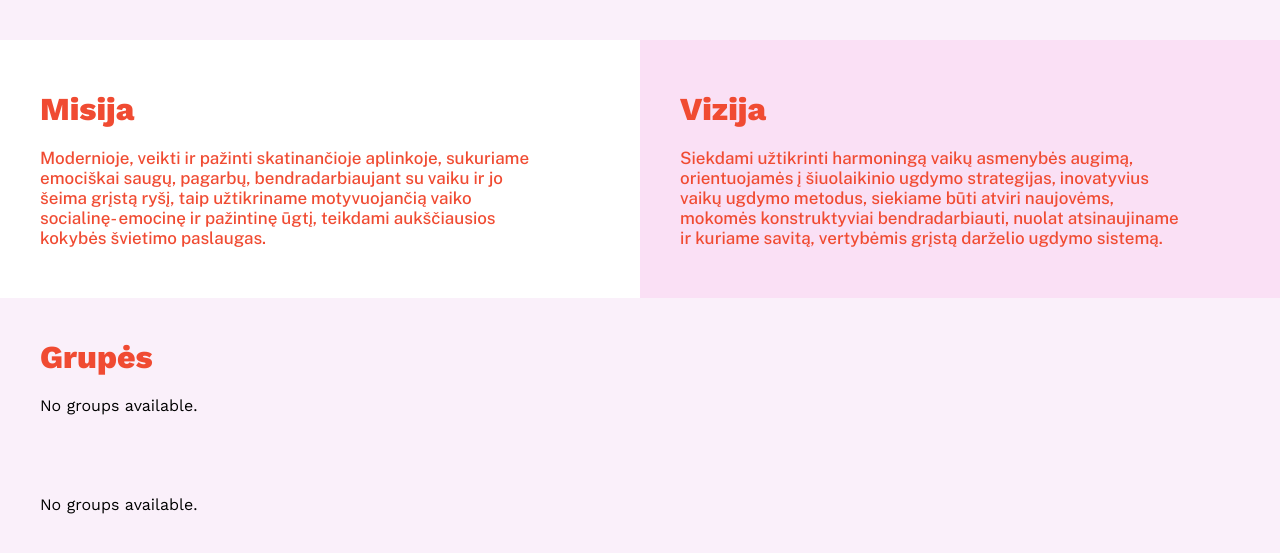
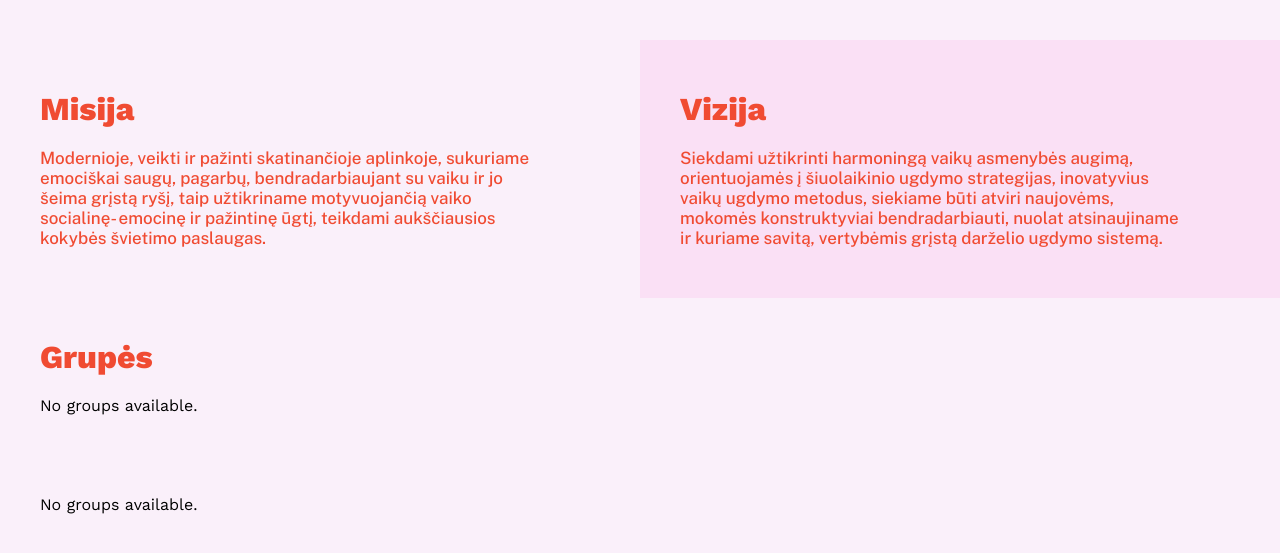
Before and after one commit to Balikas4/vaikystes_lobiai, a Django app: page /apie-mus/ in a window 1280 px wide. Shown: the part 140-693 px from the top of the page. Run offline with Django 5.2, Linux system fonts and the light colour scheme; data that the repository does not hold is empty; some libraries are stand-ins or nearby versions.

Commit message:
edit: css

```diff
--- a/vaikystes_lobiai/core/static/css/style.css
+++ b/vaikystes_lobiai/core/static/css/style.css
@@ -42,7 +42,7 @@
     display: flex; /* Optional: Adjusts the content inside */
 }
 
-.slight-sleft {
+.slight-sleft2{
     background: linear-gradient(to right, #FAF0FA 50%, #FAE0F5 50%);
     /* Ensure the div takes the full width of its container */
     width: 100%;
```
